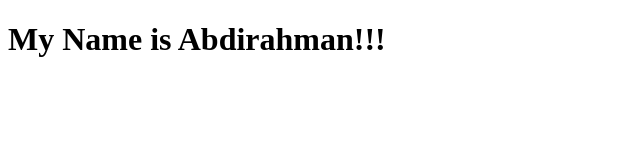
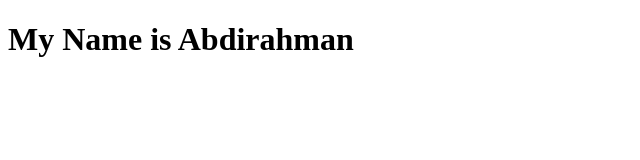
Before and after one commit to Abdirahman1221/first-github-repository, a plain HTML site: page index.html in a window 1280 px wide. Shown: the full height of the page, 0-640 px from the left. Drawn offline with Linux system fonts and the light colour scheme.

Commit message:
Remove Exclamation marks

```diff
--- a/index.html
+++ b/index.html
@@ -7,6 +7,6 @@
     <title>Document</title>
 </head>
 <body>
-    <h1>My Name is Abdirahman!!!</h1>
+    <h1>My Name is Abdirahman</h1>
 </body>
 </html>
```
